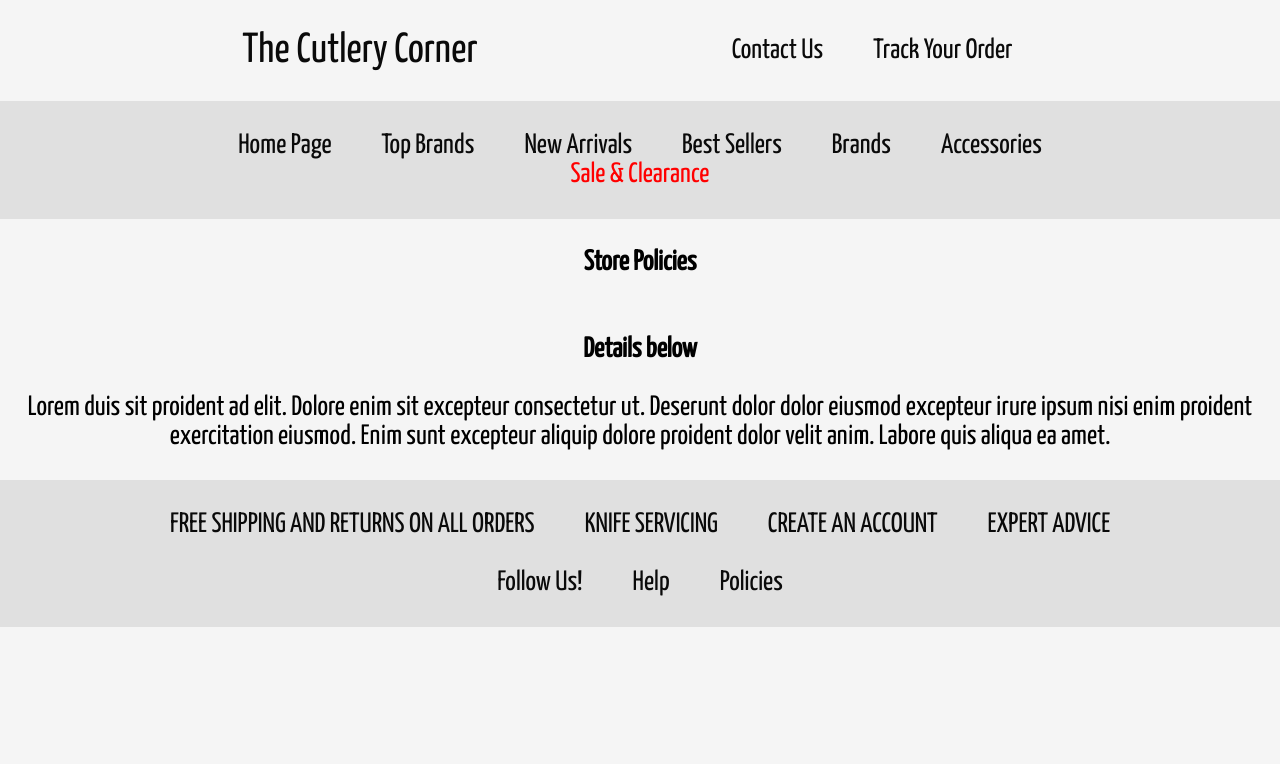
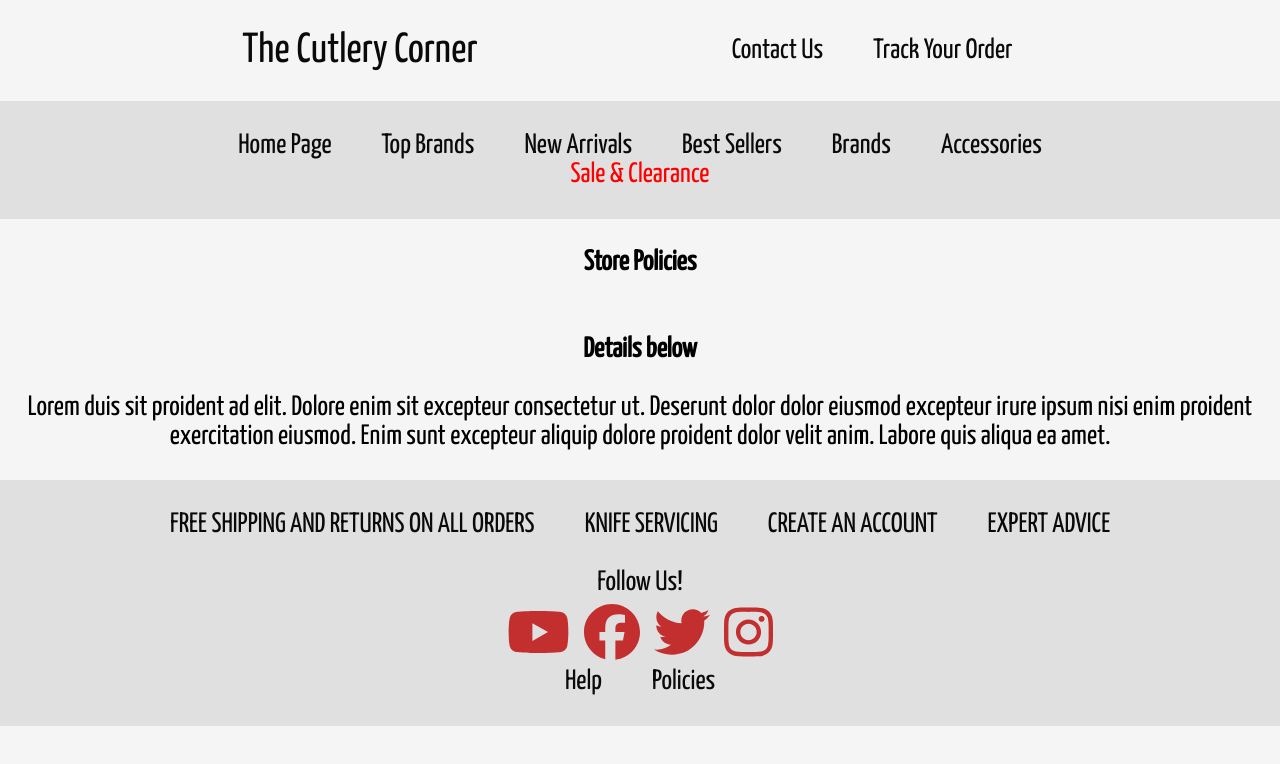
Before and after one commit to UlisesCodesForYou/Cutlery-Corner-, a React (Create React App) app: page /policies in a window 1280 px wide. Shown: the top 764 px of the page. Built offline with nearby package versions, Linux system fonts and the light colour scheme; what miragejs would draw is missing.

Commit message:
Added Social media icons using fontawesome

```diff
--- a/package.json
+++ b/package.json
@@ -3,6 +3,10 @@
   "version": "0.1.0",
   "private": true,
   "dependencies": {
+    "@fortawesome/fontawesome-svg-core": "^6.2.0",
+    "@fortawesome/free-brands-svg-icons": "^6.2.0",
+    "@fortawesome/free-solid-svg-icons": "^6.2.0",
+    "@fortawesome/react-fontawesome": "^0.2.0",
     "@testing-library/jest-dom": "^5.16.4",
     "@testing-library/react": "^13.3.0",
     "@testing-library/user-event": "^13.5.0",
--- a/src/components/MainFooterContent/MainFooter.js
+++ b/src/components/MainFooterContent/MainFooter.js
@@ -1,5 +1,6 @@
 import classes from "./MainFooter.module.css";
 import {NavLink} from "react-router-dom";
+import Social from "../social";
 
 
 export const MainFooter = () => {
@@ -27,7 +28,7 @@ export const MainFooter = () => {
                         <li>
                             <NavLink to='/Follow-Us'>Follow Us!</NavLink>
                         </li>
-                        {/*<li>Socials go here</li>*/}
+                       <Social/>
                         <li>
                             <NavLink to='/Help'>Help</NavLink>
                         </li>
--- /dev/null
+++ b/src/components/social/Social.js
@@ -0,0 +1,25 @@
+import {FontAwesomeIcon} from "@fortawesome/react-fontawesome";
+import {faYoutube, faFacebook, faTwitter, faInstagram} from '@fortawesome/free-brands-svg-icons'
+import classes from './social.module.css'
+
+export const Social = () => {
+    return (
+        <>
+            <div className={classes.socialContainer}>
+                <a href='https://www.youtube.com/' className={classes.anchor}>
+                    <FontAwesomeIcon icon={faYoutube} size='2x' className={classes.icon}/>
+                </a>
+                <a href='https://www.facebook.com/' className={classes.anchor}>
+                    <FontAwesomeIcon icon={faFacebook} size='2x' className={classes.icon}/>
+                </a>
+                <a href='https://twitter.com/' className={classes.anchor}>
+                    <FontAwesomeIcon icon={faTwitter} size='2x' className={classes.icon}/>
+                </a>
+                <a href='https://www.instagram.com/' className={classes.anchor}>
+                    <FontAwesomeIcon icon={faInstagram} size='2x' className={classes.icon}/>
+                </a>
+            </div>
+        </>
+    )
+
+}
--- /dev/null
+++ b/src/components/social/index.js
@@ -0,0 +1,3 @@
+import {Social} from "./Social";
+
+export default Social;
--- /dev/null
+++ b/src/components/social/social.module.css
@@ -0,0 +1,14 @@
+.socialContainer {
+    padding: .25rem .25rem;
+    background-color: #E0E0E0;
+}
+
+.anchor {
+    margin: 0 .25rem;
+    background-color: #E0E0E0;
+    color: #c32e2e;
+}
+
+.icon {
+    background-color: #E0E0E0;
+}
--- a/src/pages/ContactUs/ContactUs.js
+++ b/src/pages/ContactUs/ContactUs.js
@@ -1,6 +1,5 @@
 import {Prompt, useHistory} from "react-router-dom";
 import {useState} from 'react';
-
 import useInput from '../../customHooks/index'
 import classes from './ContactUs.module.css'
 
```
Also changed, not shown: 1 other file (tests, documents, lock files or other folders).
